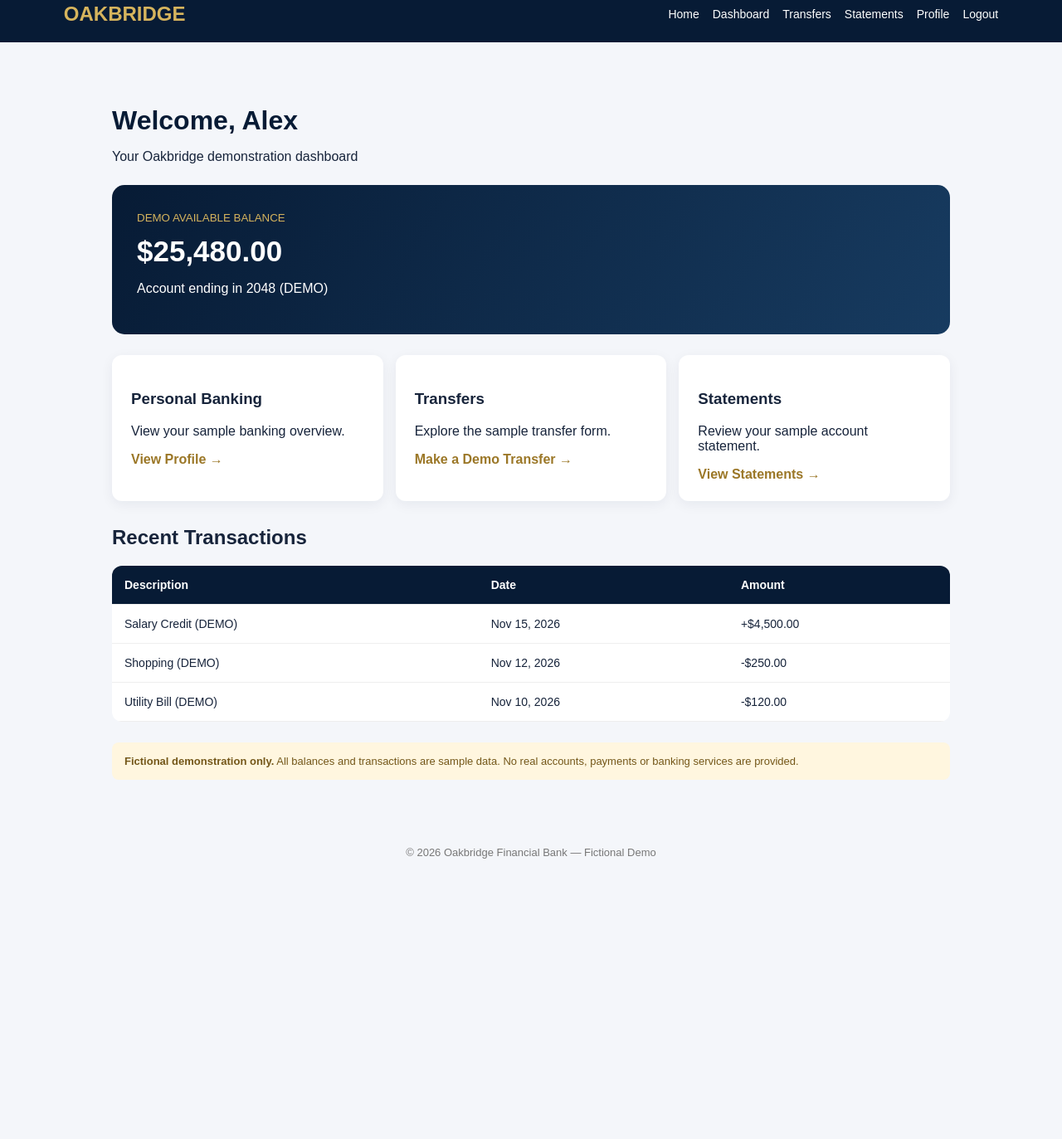
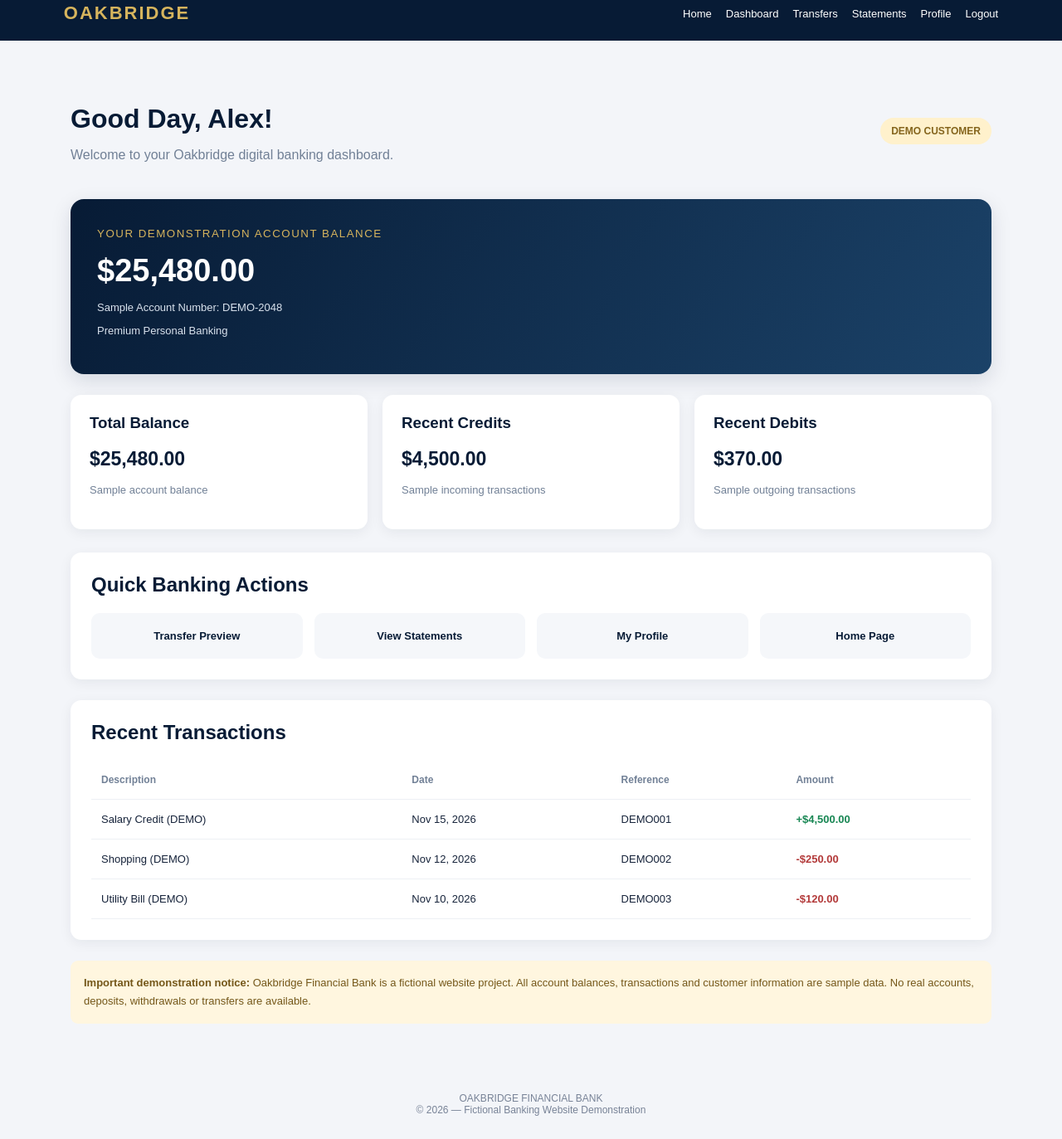
Before and after one commit to kiddablaise/oakbridge-premium-bank, a plain HTML site: page dashboard.html in a window 1280 px wide. Shown: the part 17-1390 px from the top of the page at 83% size. Before the commit the page ends 1077 px from the top, so only its background shows below. Drawn offline with Linux system fonts and the light colour scheme.

Commit message:
Update dashboard.html

```diff
--- a/dashboard.html
+++ b/dashboard.html
@@ -16,45 +16,71 @@
 
 *{box-sizing:border-box}
 
-body{margin:0;font-family:Arial,sans-serif;background:#f4f6fa;color:#17243b}
+body{margin:0;font-family:Arial,sans-serif;background:#f3f5f9;color:#17243b}
 
-header{background:#071b35;color:white;padding:20px 6%;display:flex;justify-content:space-between;align-items:center;flex-wrap:wrap;gap:15px}
+header{background:#071b35;padding:20px 6%;display:flex;justify-content:space-between;align-items:center;flex-wrap:wrap;gap:15px}
 
-header h2{color:#d6b45d;margin:0}
+.logo{color:#d6b45d;font-size:22px;font-weight:bold;letter-spacing:2px}
 
-nav{display:flex;gap:16px;flex-wrap:wrap}
+nav{display:flex;gap:17px;flex-wrap:wrap}
 
-nav a{color:white;text-decoration:none;font-size:14px}
+nav a{color:white;text-decoration:none;font-size:13px}
 
 nav a:hover{color:#d6b45d}
 
-main{max-width:1050px;margin:35px auto;padding:20px}
+main{max-width:1150px;margin:35px auto;padding:20px}
 
-.welcome{margin-bottom:25px}
+.welcome{display:flex;justify-content:space-between;align-items:center;flex-wrap:wrap;gap:15px;margin-bottom:28px}
 
-.welcome h1{margin-bottom:5px;color:#071b35}
+.welcome h1{color:#071b35;margin-bottom:8px}
 
-.balance{background:linear-gradient(120deg,#071b35,#173b60);color:white;padding:30px;border-radius:15px;margin-bottom:25px}
+.welcome p{color:#718096}
 
-.balance small{color:#d6b45d}
+.demo-tag{background:#fff1cc;color:#85651d;padding:9px 13px;border-radius:20px;font-size:12px;font-weight:bold}
 
-.balance h2{font-size:35px;margin:12px 0}
+.balance{background:linear-gradient(120deg,#071b35,#1b4268);color:white;padding:32px;border-radius:16px;margin-bottom:25px;box-shadow:0 8px 25px #071b3520}
 
-.cards{display:grid;grid-template-columns:repeat(auto-fit,minmax(190px,1fr));gap:15px;margin-bottom:30px}
+.balance small{color:#d6b45d;letter-spacing:1.5px}
 
-.card{background:white;padding:23px;border-radius:12px;box-shadow:0 4px 15px #10213b10}
+.balance h2{font-size:38px;margin:15px 0}
 
-.card a{color:#9b7727;text-decoration:none;font-weight:bold}
+.balance p{color:#d9e2ed;font-size:13px}
 
-table{width:100%;border-collapse:collapse;background:white;border-radius:12px;overflow:hidden}
+.cards{display:grid;grid-template-columns:repeat(auto-fit,minmax(210px,1fr));gap:18px;margin-bottom:28px}
 
-th,td{padding:15px;text-align:left;border-bottom:1px solid #eee;font-size:14px}
+.card{background:white;padding:23px;border-radius:13px;box-shadow:0 4px 15px #071b3510}
 
-th{background:#071b35;color:white}
+.card h3{color:#071b35;margin-top:0}
 
-.notice{margin-top:25px;background:#fff6df;padding:15px;border-radius:8px;font-size:13px;color:#745719}
+.card p{color:#718096;font-size:13px;line-height:1.7}
 
-footer{text-align:center;padding:25px;color:#777;font-size:13px}
+.card a{display:inline-block;margin-top:12px;color:#a27d2e;text-decoration:none;font-weight:bold;font-size:13px}
+
+.amount{font-size:23px;font-weight:bold;color:#071b35;margin:12px 0}
+
+.section{background:white;padding:25px;border-radius:13px;box-shadow:0 4px 15px #071b3510;margin-bottom:25px;overflow-x:auto}
+
+.section h2{color:#071b35;margin-top:0}
+
+table{width:100%;border-collapse:collapse;min-width:480px}
+
+th,td{text-align:left;padding:16px 12px;border-bottom:1px solid #edf0f4;font-size:13px}
+
+th{color:#718096;font-size:12px}
+
+.credit{color:#198754;font-weight:bold}
+
+.debit{color:#b33a3a;font-weight:bold}
+
+.actions{display:grid;grid-template-columns:repeat(auto-fit,minmax(150px,1fr));gap:14px}
+
+.action{display:block;text-align:center;background:#f5f7fa;padding:20px 10px;border-radius:10px;color:#071b35;text-decoration:none;font-weight:bold;font-size:13px}
+
+.action:hover{background:#fff1cc}
+
+.notice{background:#fff6df;padding:16px;border-radius:9px;color:#745719;font-size:13px;line-height:1.7}
+
+footer{text-align:center;padding:28px;color:#788397;font-size:12px}
 
 </style>
 
@@ -64,7 +90,7 @@ footer{text-align:center;padding:25px;color:#777;font-size:13px}
 
 <header>
 
-<h2>OAKBRIDGE</h2>
+<div class="logo">OAKBRIDGE</div>
 
 <nav>
 
@@ -88,19 +114,27 @@ footer{text-align:center;padding:25px;color:#777;font-size:13px}
 
 <div class="welcome">
 
-<h1>Welcome, Alex</h1>
+<div>
 
-<p>Your Oakbridge demonstration dashboard</p>
+<h1>Good Day, Alex!</h1>
+
+<p>Welcome to your Oakbridge digital banking dashboard.</p>
+
+</div>
+
+<span class="demo-tag">DEMO CUSTOMER</span>
 
 </div>
 
 <div class="balance">
 
-<small>DEMO AVAILABLE BALANCE</small>
+<small>YOUR DEMONSTRATION ACCOUNT BALANCE</small>
 
 <h2>$25,480.00</h2>
 
-<p>Account ending in 2048 (DEMO)</p>
+<p>Sample Account Number: DEMO-2048</p>
+
+<p>Premium Personal Banking</p>
 
 </div>
 
@@ -108,59 +142,127 @@ footer{text-align:center;padding:25px;color:#777;font-size:13px}
 
 <div class="card">
 
-<h3>Personal Banking</h3>
+<h3>Total Balance</h3>
 
-<p>View your sample banking overview.</p>
+<div class="amount">$25,480.00</div>
 
-<a href="profile.html">View Profile →</a>
+<p>Sample account balance</p>
 
 </div>
 
 <div class="card">
 
-<h3>Transfers</h3>
+<h3>Recent Credits</h3>
 
-<p>Explore the sample transfer form.</p>
+<div class="amount">$4,500.00</div>
 
-<a href="transfers.html">Make a Demo Transfer →</a>
+<p>Sample incoming transactions</p>
 
 </div>
 
 <div class="card">
 
-<h3>Statements</h3>
+<h3>Recent Debits</h3>
 
-<p>Review your sample account statement.</p>
+<div class="amount">$370.00</div>
 
-<a href="statements.html">View Statements →</a>
+<p>Sample outgoing transactions</p>
 
 </div>
 
 </div>
 
+<div class="section">
+
+<h2>Quick Banking Actions</h2>
+
+<div class="actions">
+
+<a class="action" href="transfers.html">Transfer Preview</a>
+
+<a class="action" href="statements.html">View Statements</a>
+
+<a class="action" href="profile.html">My Profile</a>
+
+<a class="action" href="index.html">Home Page</a>
+
+</div>
+
+</div>
+
+<div class="section">
+
 <h2>Recent Transactions</h2>
 
 <table>
 
-<tr><th>Description</th><th>Date</th><th>Amount</th></tr>
+<tr>
 
-<tr><td>Salary Credit (DEMO)</td><td>Nov 15, 2026</td><td>+$4,500.00</td></tr>
+<th>Description</th>
 
-<tr><td>Shopping (DEMO)</td><td>Nov 12, 2026</td><td>-$250.00</td></tr>
+<th>Date</th>
 
-<tr><td>Utility Bill (DEMO)</td><td>Nov 10, 2026</td><td>-$120.00</td></tr>
+<th>Reference</th>
+
+<th>Amount</th>
+
+</tr>
+
+<tr>
+
+<td>Salary Credit (DEMO)</td>
+
+<td>Nov 15, 2026</td>
+
+<td>DEMO001</td>
+
+<td class="credit">+$4,500.00</td>
+
+</tr>
+
+<tr>
+
+<td>Shopping (DEMO)</td>
+
+<td>Nov 12, 2026</td>
+
+<td>DEMO002</td>
+
+<td class="debit">-$250.00</td>
+
+</tr>
+
+<tr>
+
+<td>Utility Bill (DEMO)</td>
+
+<td>Nov 10, 2026</td>
+
+<td>DEMO003</td>
+
+<td class="debit">-$120.00</td>
+
+</tr>
 
 </table>
 
+</div>
+
 <div class="notice">
 
-<strong>Fictional demonstration only.</strong> All balances and transactions are sample data. No real accounts, payments or banking services are provided.
+<strong>Important demonstration notice:</strong> Oakbridge Financial Bank is a fictional website project. All account balances, transactions and customer information are sample data. No real accounts, deposits, withdrawals or transfers are available.
 
 </div>
 
 </main>
 
-<footer>© 2026 Oakbridge Financial Bank — Fictional Demo</footer>
+<footer>
+
+OAKBRIDGE FINANCIAL BANK<br>
+
+© 2026 — Fictional Banking Website Demonstration
+
+</footer>
 
 </body>
 
```
